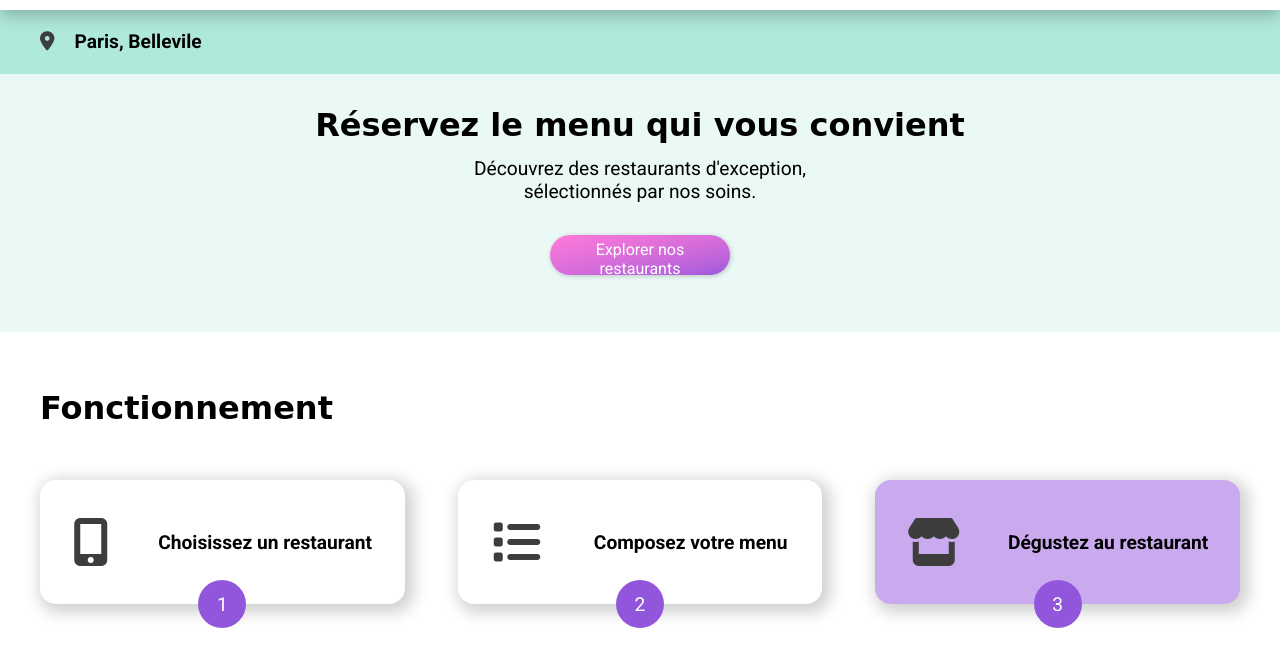
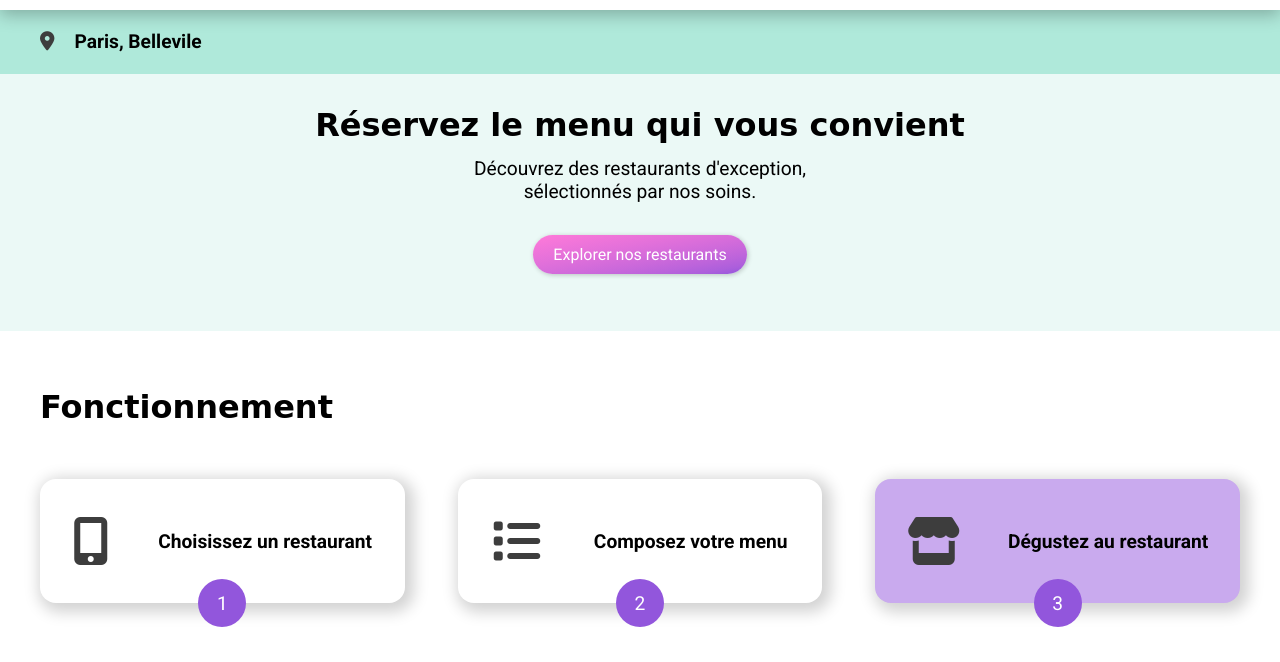
Before and after one commit to HOtzuyu/OhMyFood, a website: page index.html in a window 1280 px wide. Shown: the part 131-793 px from the top of the page. Drawn offline with Linux system fonts and the light colour scheme; a web font is replaced by a local one.

Commit message:
amélioration des tailles bouttons

```diff
--- a/sass/utils/_mixins.scss
+++ b/sass/utils/_mixins.scss
@@ -109,22 +109,23 @@
 }
 
 //btn
-@mixin shadow($x,$y,$radius) {
-    box-shadow: $x+px $y+px $radius+px rgba(0, 0, 0, 0.219);
-}
+
 
 @mixin btn {
     border: none;
     border-radius: 20px;
-    width: 180px;
-    height: 40px;
-    padding: 5px 15px;
+    padding: 10px 20px;
     cursor: pointer;
-    background: linear-gradient(to top left,$colour-primary,35%,$colour-secondary);
-    @include shadow(1,1,5);
+    background: linear-gradient(to top left, $colour-primary, 35%, $colour-secondary);
+    @include shadow(1, 1, 5);
     transition: all 500ms;
-    &:hover,&:active {
-        @include shadow(4,4,6);
+    &:hover,
+    &:active {
+        @include shadow(4, 4, 6);
         opacity: 0.9;
     }
 }
+
+@mixin shadow($x, $y, $radius) {
+    box-shadow: $x+px $y+px $radius+px rgba(0, 0, 0, 0.219);
+}
```
Also changed, not shown: public/css/style.css, 3 other files.
